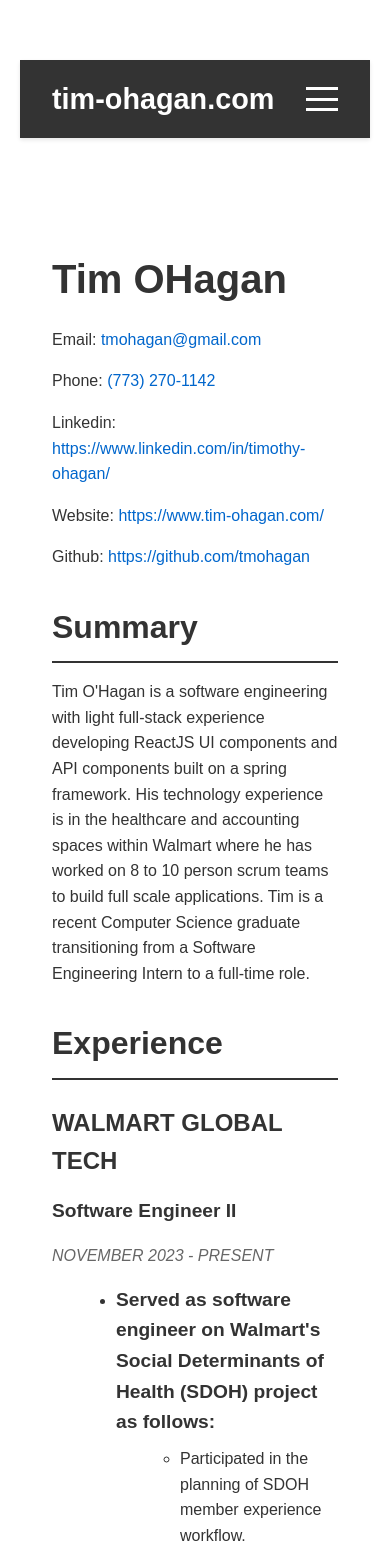
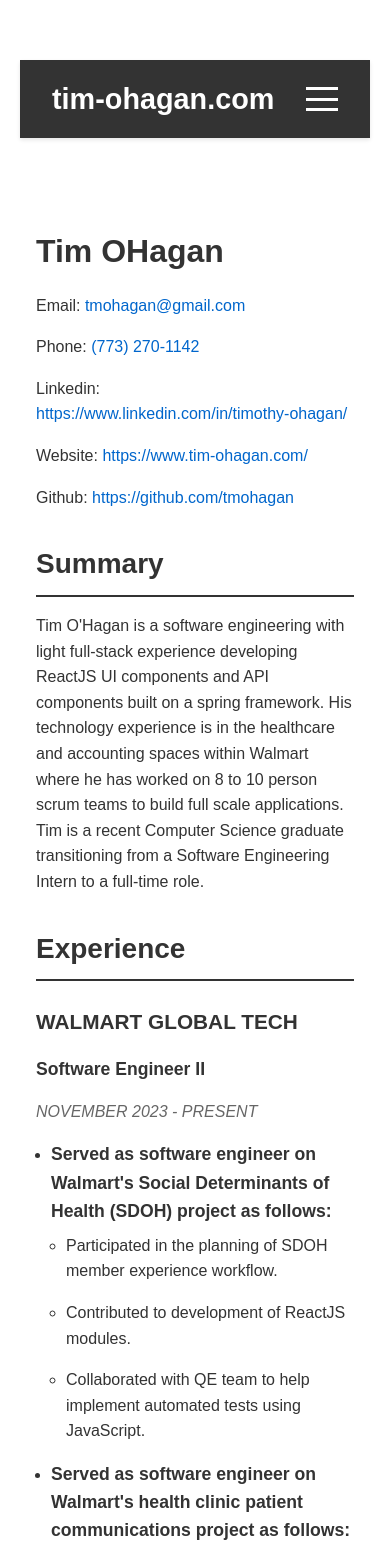
Before and after one commit to tmohagan/mern-resume, a React (Create React App) app in the folder client/: page / in a window 390 px wide. Shown: the top 1556 px of the page. Built offline with nearby package versions, Linux system fonts and the light colour scheme.

Commit message:
reduce resume indentation

```diff
--- a/client/src/App.css
+++ b/client/src/App.css
@@ -175,6 +175,7 @@
 
   .resume ul {
     margin-bottom: 1rem;
+    padding-left: 20px;
   }
 
   .resume li {
@@ -206,7 +207,8 @@
   }
 
   .resume .tasks {
-    margin-left: 1.5rem;
+    margin-left: 0;
+    padding-left: 20px;
   }
 
   .resume .tasks li {
@@ -214,7 +216,8 @@
   }
 
   .resume .tasks .details {
-    margin-left: 1.5rem;
+    margin-left: 0;
+    padding-left: 20px;
   }
 
   .resume a {
@@ -242,6 +245,34 @@
 
   .resume .projects a {
     font-weight: bold;
+  }
+
+  @media (max-width: 768px) {
+    .resume {
+      padding: 1rem;
+    }
+
+    .resume h1 {
+      font-size: 2rem;
+    }
+
+    .resume h2 {
+      font-size: 1.75rem;
+    }
+
+    .resume h3 {
+      font-size: 1.3rem;
+    }
+
+    .resume h4 {
+      font-size: 1.1rem;
+    }
+
+    .resume ul,
+    .resume .tasks,
+    .resume .tasks .details {
+      padding-left: 15px;
+    }
   }
 
 /* Posts */
```
